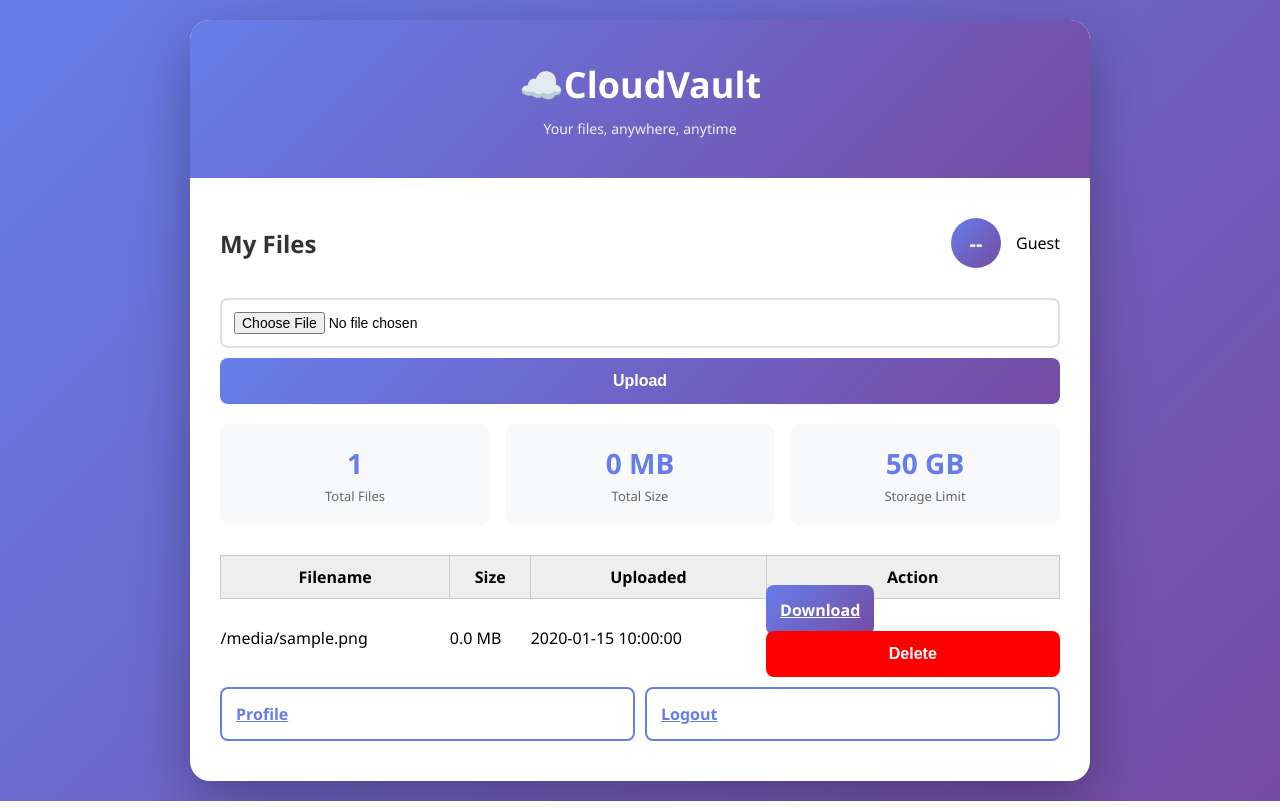
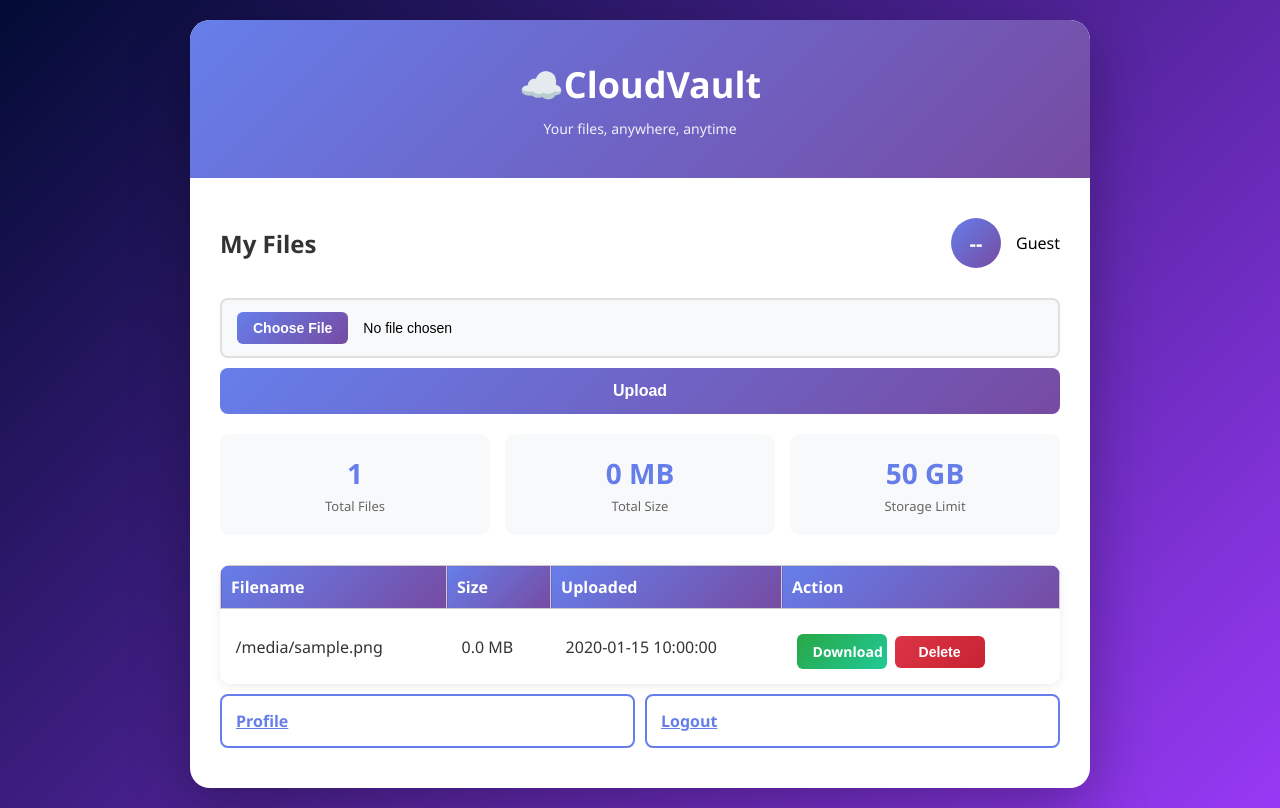
Before and after one commit to Khyanrick/Mini-Project-1, a Flask app: page / in a window 1280 px wide. Run offline with Flask 3, Linux system fonts and the light colour scheme; a database or web service that is not in the repository returns one stand-in record (values such as "Sample title"); some libraries are stand-ins or nearby versions.

Commit message:
css_overhaul

```diff
--- a/static/styles.css
+++ b/static/styles.css
@@ -6,7 +6,7 @@
 
 body {
     font-family: 'Segoe UI', Tahoma, Geneva, Verdana, sans-serif;
-    background: linear-gradient(135deg, #667eea 0%, #764ba2 100%);
+    background: linear-gradient(135deg, #020b33 0%, #9739f5 100%);
     min-height: 100vh;
     display: flex;
     justify-content: center;
@@ -262,7 +262,7 @@ input:focus {
     font-weight: bold;
 }
 
-/* --- Upload section simplified for visible input --- */
+/* --- Upload section styled file input --- */
 .upload-area {
     border: 3px dashed #667eea;
     border-radius: 15px;
@@ -293,14 +293,45 @@ input:focus {
     font-size: 13px;
 }
 
+/* Styled file input to match aesthetic */
 input[type="file"] {
-    display: block; /* visible input, no JS needed */
+    display: block;
     width: 100%;
-    padding: 12px;
+    padding: 12px 15px;
     border: 2px solid #e0e0e0;
     border-radius: 8px;
     font-size: 14px;
     cursor: pointer;
+    background: #f8f9fa;
+    transition: all 0.3s;
+    outline: none;
+}
+
+input[type="file"]:hover {
+    border-color: #667eea;
+    background: #e8e9ff;
+}
+
+input[type="file"]:focus {
+    border-color: #667eea;
+    box-shadow: 0 0 0 3px rgba(102, 126, 234, 0.1);
+}
+
+input[type="file"]::file-selector-button {
+    padding: 8px 16px;
+    margin-right: 15px;
+    background: linear-gradient(135deg, #667eea 0%, #764ba2 100%);
+    color: white;
+    border: none;
+    border-radius: 6px;
+    font-weight: 600;
+    cursor: pointer;
+    transition: all 0.2s;
+}
+
+input[type="file"]::file-selector-button:hover {
+    transform: translateY(-1px);
+    box-shadow: 0 4px 12px rgba(102, 126, 234, 0.3);
 }
 
 /* Stats and buttons */
@@ -338,3 +369,95 @@ input[type="file"] {
 .nav-buttons button {
     flex: 1;
 }
+
+/* Styled table to match aesthetic */
+.file-list table {
+    width: 100%;
+    border-collapse: collapse;
+    margin-top: 20px;
+    background: white;
+    border-radius: 10px;
+    overflow: hidden;
+    box-shadow: 0 2px 8px rgba(0, 0, 0, 0.08);
+}
+
+.file-list table tr {
+    transition: background 0.2s;
+}
+
+.file-list table tr:hover {
+    background: #f8f9fa;
+}
+
+.file-list table th {
+    padding: 15px;
+    background: linear-gradient(135deg, #667eea 0%, #764ba2 100%);
+    color: white;
+    font-weight: 600;
+    text-align: left;
+    border: none;
+}
+
+.file-list table td {
+    padding: 15px;
+    border-bottom: 1px solid #e0e0e0;
+    color: #333;
+}
+
+.file-list table tr:last-child td {
+    border-bottom: none;
+}
+
+/* Download button - GREEN */
+.btn-download {
+    background: linear-gradient(135deg, #28a745 0%, #20c997 100%);
+    color: white;
+    border: none;
+    padding: 8px 16px;
+    border-radius: 6px;
+    font-size: 14px;
+    font-weight: 600;
+    cursor: pointer;
+    transition: all 0.2s;
+    text-decoration: none;
+    display: inline-block;
+    width: 90px;
+    text-align: center;
+}
+
+.btn-download:hover {
+    transform: translateY(-2px);
+    box-shadow: 0 4px 12px rgba(40, 167, 69, 0.3);
+}
+
+/* Delete button - RED */
+.btn-delete {
+    background: linear-gradient(135deg, #dc3545 0%, #c82333 100%);
+    color: white;
+    border: none;
+    padding: 8px 16px;
+    border-radius: 6px;
+    font-size: 14px;
+    font-weight: 600;
+    cursor: pointer;
+    transition: all 0.2s;
+    width: 90px;
+}
+
+.btn-delete:hover {
+    transform: translateY(-2px);
+    box-shadow: 0 4px 12px rgba(220, 53, 69, 0.3);
+}
+
+/* Action buttons container in table */
+.file-list table td:last-child {
+    display: flex;
+    gap: 8px;
+    align-items: center;
+    justify-content: flex-start;
+}
+
+.file-list table td form {
+    display: inline;
+    margin: 0;
+}
--- a/templates/dashboard.html
+++ b/templates/dashboard.html
@@ -64,11 +64,12 @@
                             <td>{{ (file[2] / (1024*1024)) | round(2) }} MB</td>
                             <td>{{ file[3] }}</td>
                             <td>
-                                <a href="{{ url_for('download_file', file_id=file[0]) }}" class="btn">Download</a>
+                                <a href="{{ url_for('download_file', file_id=file[0]) }}" class="btn btn-download">Download</a>
 
                                 <form action="{{ url_for('delete_file', file_id=file[0]) }}" method="POST" style="display:inline;">
-                                    <button type="submit" class="btn" style="background:red; color:white;">Delete</button>
+                                    <button type="submit" class="btn btn-delete">Delete</button>
                                 </form>
+
                             </td>
                         </tr>
                         {% endfor %}
```
Also changed, not shown: 7 other files.
